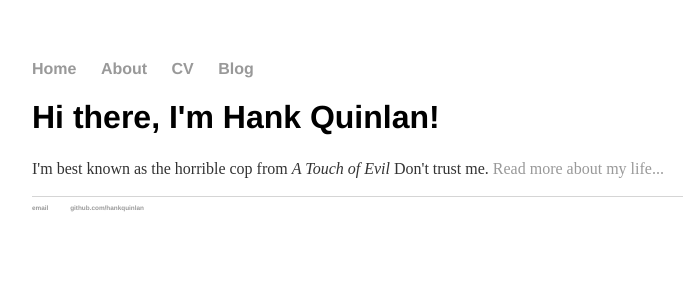
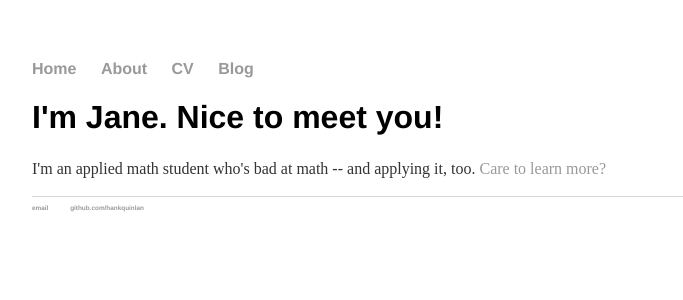
Before and after one commit to janepan9917/janepan9917.github.io, a Jekyll site: the page built from index.html, in a window 1280 px wide. Shown: the top 300 px of the page, without its empty margins (160-843 px from the left). Built offline with Jekyll 4.4.1, drawn with Linux system fonts in a browser that asks for light colours.

Commit message:
Update index.html

```diff
--- a/index.html
+++ b/index.html
@@ -1,8 +1,8 @@
 ---
 layout: default
-title: Hank Quinlan, Horrible Cop
+title: Pan
 ---
 <div class="blurb">
-	<h1>Hi there, I'm Hank Quinlan!</h1>
-	<p>I'm best known as the horrible cop from <em>A Touch of Evil</em> Don't trust me. <a href="/about">Read more about my life...</a></p>
+	<h1>I'm Jane. Nice to meet you!</h1>
+	<p>I'm an applied math student who's bad at math -- and applying it, too. <a href="/about">Care to learn more?</a></p>
 </div><!-- /.blurb -->
```
